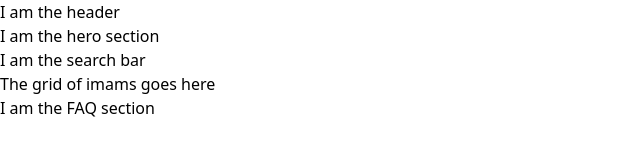
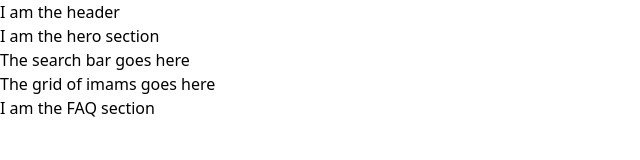
Before and after one commit to shah-a/Book-an-Imam, a React (Vite) app: page / in a window 1280 px wide. Shown: the top 160 px of the page, without its empty margins (0-640 px from the left). Built offline with nearby package versions, Linux system fonts and the light colour scheme.

Commit message:
[Update] adjusted component structure
The search bar and grid of imams were initially set up to be separate,
but following the structure of bookamagician.com, it makes sense to keep
the search bar and grid together as one component.

```diff
--- a/src/components/App.jsx
+++ b/src/components/App.jsx
@@ -1,6 +1,6 @@
 import Header from './Header';
 import Hero from './Hero';
-import Search from './Search';
+import Imams from './Imams';
 import Faq from './Faq';
 
 function App() {
@@ -8,10 +8,7 @@ function App() {
     <div className="App">
       <Header />
       <Hero />
-      <Search />
-      <h1>
-        The grid of imams goes here
-      </h1>
+      <Imams />
       <Faq />
     </div>
   )
--- /dev/null
+++ b/src/components/Imams/index.jsx
@@ -0,0 +1,14 @@
+function Imams() {
+  return (
+    <div className="Imams">
+      <h1>
+        The search bar goes here
+      </h1>
+      <h1>
+        The grid of imams goes here
+      </h1>
+    </div>
+  );
+}
+
+export default Imams;
--- a/src/components/Search/index.jsx
+++ /dev/null
@@ -1,9 +0,0 @@
-function Search() {
-  return (
-    <h1 className="Search">
-      I am the search bar
-    </h1>
-  );
-}
-
-export default Search;
```
